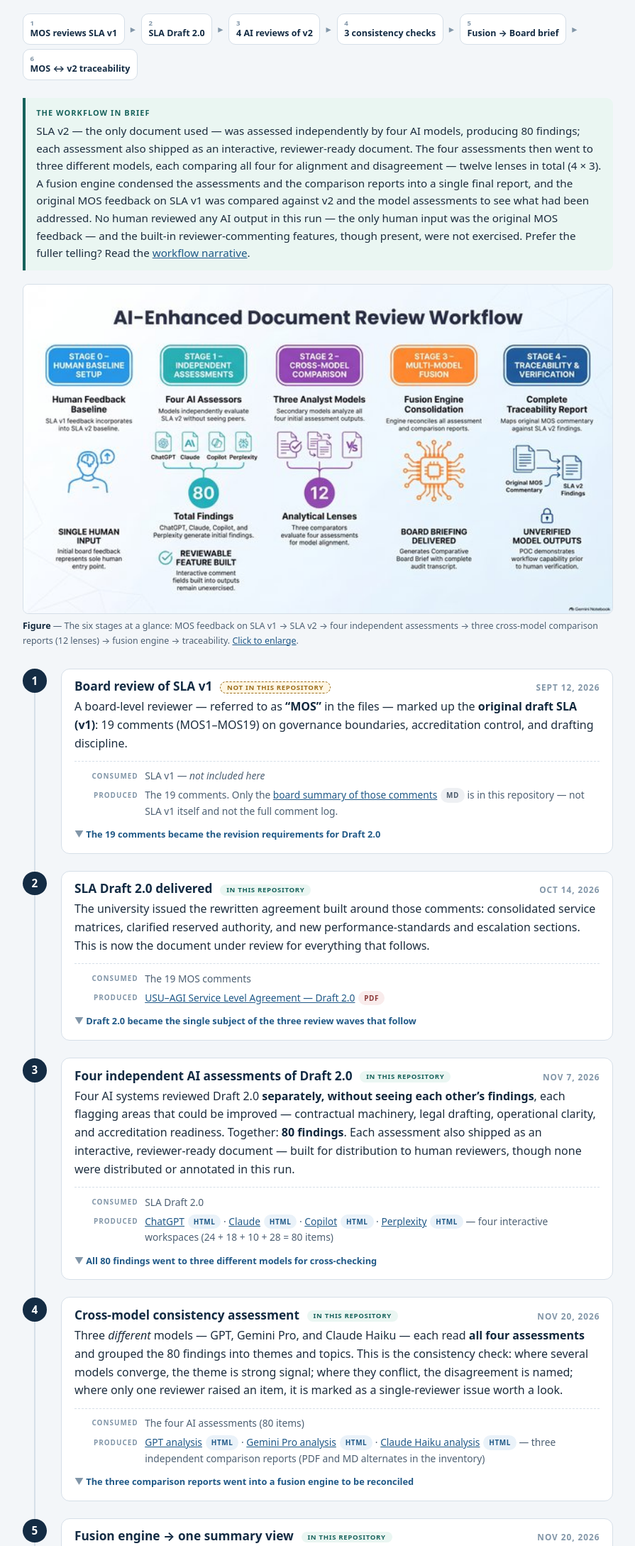
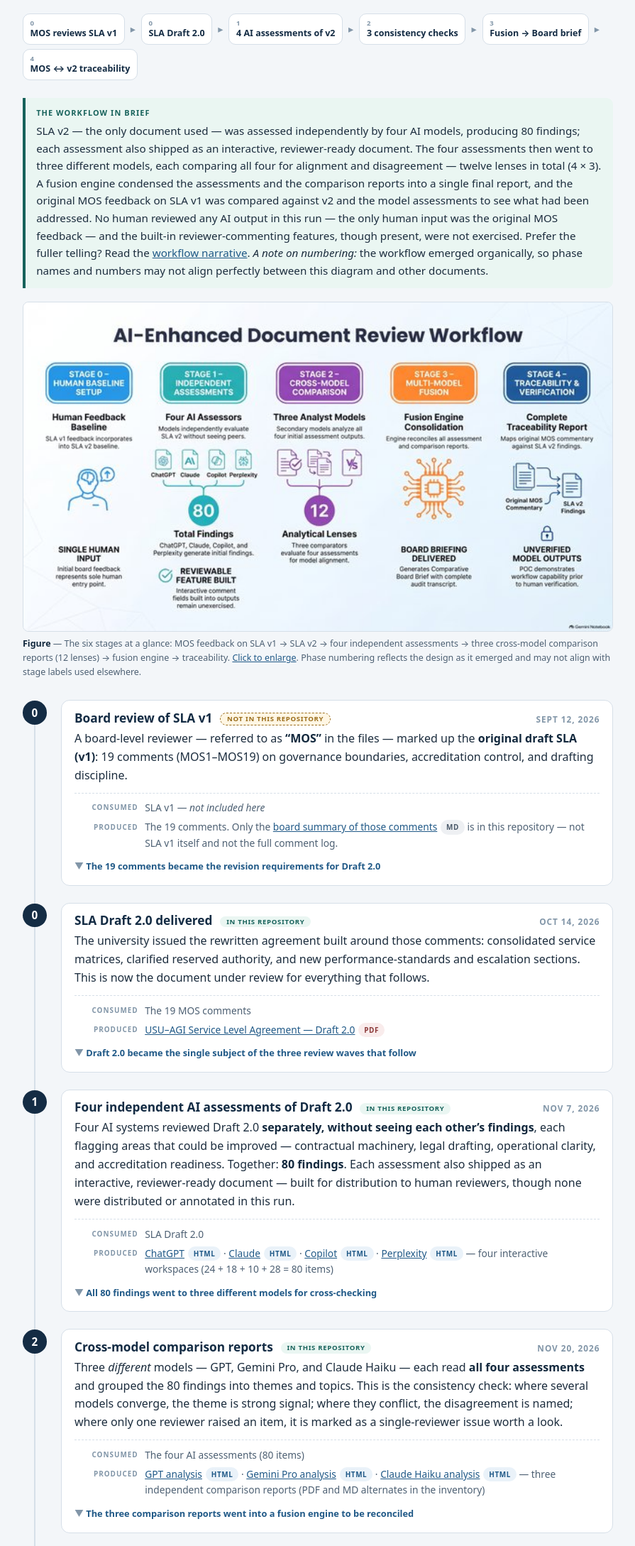
Before and after one commit to toddwmac/sla-review-poc, a plain HTML site: page Review-Process-Roadmap.html in a window 1280 px wide. Shown: the part 340-2518 px from the top of the page at 71% size, without its empty margins (192-1087 px from the left). Drawn offline with Linux system fonts and the light colour scheme.

Commit message:
Roadmap stage icons renumbered 0,0,1,2,3,4 to match graphic; emergent-design numbering caveats added to workflow brief, figure captions, and lightbox bars

```diff
--- a/Review-Process-Roadmap.html
+++ b/Review-Process-Roadmap.html
@@ -129,12 +129,12 @@
   </div>
 
   <nav class="pipe" aria-label="Stage overview">
-    <div><span class="st">1</span><b>MOS reviews SLA v1</b></div><span class="arr">▸</span>
-    <div><span class="st">2</span><b>SLA Draft 2.0</b></div><span class="arr">▸</span>
-    <div><span class="st">3</span><b>4 AI reviews of v2</b></div><span class="arr">▸</span>
-    <div><span class="st">4</span><b>3 consistency checks</b></div><span class="arr">▸</span>
-    <div><span class="st">5</span><b>Fusion → Board brief</b></div><span class="arr">▸</span>
-    <div><span class="st">6</span><b>MOS ↔ v2 traceability</b></div>
+    <div><span class="st">0</span><b>MOS reviews SLA v1</b></div><span class="arr">▸</span>
+    <div><span class="st">0</span><b>SLA Draft 2.0</b></div><span class="arr">▸</span>
+    <div><span class="st">1</span><b>4 AI assessments of v2</b></div><span class="arr">▸</span>
+    <div><span class="st">2</span><b>3 consistency checks</b></div><span class="arr">▸</span>
+    <div><span class="st">3</span><b>Fusion → Board brief</b></div><span class="arr">▸</span>
+    <div><span class="st">4</span><b>MOS ↔ v2 traceability</b></div>
   </nav>
 
   <div class="callout">
@@ -147,18 +147,20 @@
     compared against v2 and the model assessments to see what had been addressed. No human reviewed
     any AI output in this run — the only human input was the original MOS feedback — and the
     built-in reviewer-commenting features, though present, were not exercised. Prefer the fuller
-    telling? Read the <a href="Workflow-Narrative.html">workflow narrative</a>.
+    telling? Read the <a href="Workflow-Narrative.html">workflow narrative</a>. <em>A note on
+    numbering:</em> the workflow emerged organically, so phase names and numbers may not align
+    perfectly between this diagram and other documents.
   </div>
 
   <figure class="wffig">
     <a class="wflink" href="#wfbox" title="Click to enlarge"><img src="AI-Enhanced_Document_Review_Workflow.mini.jpg" alt="Diagram of the AI-enhanced, multi-participant document review and assessment workflow" loading="lazy"></a>
-    <figcaption><strong>Figure</strong> — The six stages at a glance: MOS feedback on SLA v1 → SLA v2 → four independent assessments → three cross-model comparison reports (12 lenses) → fusion engine → traceability. <a href="#wfbox">Click to enlarge</a>.</figcaption>
+    <figcaption><strong>Figure</strong> — The six stages at a glance: MOS feedback on SLA v1 → SLA v2 → four independent assessments → three cross-model comparison reports (12 lenses) → fusion engine → traceability. <a href="#wfbox">Click to enlarge</a>. Phase numbering reflects the design as it emerged and may not align with stage labels used elsewhere.</figcaption>
   </figure>
   <div class="wflbox" id="wfbox">
     <a class="wflclose" href="#" aria-label="Close">&#215;</a>
     <img src="AI-Enhanced_Document_Review_Workflow.view.jpg" alt="Enlarged diagram of the AI-enhanced review workflow">
     <div class="wflbar">
-      <span>AI-enhanced, multi-participant document review &amp; assessment workflow</span>
+      <span>AI-enhanced, multi-participant document review &amp; assessment workflow · phase names/numbers may be misaligned across documents (emergent design)</span>
       <a href="AI-Enhanced_Document_Review_Workflow.png" download>Download full resolution (PNG)</a>
       <a href="#">Close</a>
     </div>
@@ -168,7 +170,7 @@
 
     <!-- STAGE 1 -->
     <div class="stage" id="s1">
-      <div class="snum">1</div>
+      <div class="snum">0</div>
       <div class="sbody">
         <div class="shead">
           <h3>Board review of SLA v1 <span class="tag ext">not in this repository</span></h3>
@@ -187,7 +189,7 @@
 
     <!-- STAGE 2 -->
     <div class="stage" id="s2">
-      <div class="snum">2</div>
+      <div class="snum">0</div>
       <div class="sbody">
         <div class="shead">
           <h3>SLA Draft 2.0 delivered <span class="tag in">in this repository</span></h3>
@@ -206,7 +208,7 @@
 
     <!-- STAGE 3 -->
     <div class="stage" id="s3">
-      <div class="snum">3</div>
+      <div class="snum">1</div>
       <div class="sbody">
         <div class="shead">
           <h3>Four independent AI assessments of Draft 2.0 <span class="tag in">in this repository</span></h3>
@@ -230,10 +232,10 @@
 
     <!-- STAGE 4 -->
     <div class="stage" id="s4">
-      <div class="snum">4</div>
+      <div class="snum">2</div>
       <div class="sbody">
         <div class="shead">
-          <h3>Cross-model consistency assessment <span class="tag in">in this repository</span></h3>
+          <h3>Cross-model comparison reports <span class="tag in">in this repository</span></h3>
           <span class="sdate">Nov 20, 2026</span>
         </div>
         <p>Three <em>different</em> models — GPT, Gemini Pro, and Claude Haiku — each read <strong>all four assessments</strong> and grouped the 80 findings into themes and topics. This is the consistency
@@ -254,7 +256,7 @@
 
     <!-- STAGE 5 -->
     <div class="stage" id="s5">
-      <div class="snum">5</div>
+      <div class="snum">3</div>
       <div class="sbody">
         <div class="shead">
           <h3>Fusion engine → one summary view <span class="tag in">in this repository</span></h3>
@@ -278,7 +280,7 @@
 
     <!-- STAGE 6 -->
     <div class="stage" id="s6">
-      <div class="snum">6</div>
+      <div class="snum">4</div>
       <div class="sbody">
         <div class="shead">
           <h3>MOS feedback ↔ v2 traceability <span class="tag in">in this repository</span></h3>
@@ -304,12 +306,12 @@
   <table class="docmap">
     <thead><tr><th style="width:6%">Stage</th><th style="width:15%">Date</th><th style="width:8%">Made by</th><th style="width:34%">Produced</th><th>Where it lives</th></tr></thead>
     <tbody>
-      <tr><td><span class="sn">1</span></td><td>Sept 12, 2026</td><td>Board reviewer (MOS)</td><td>19 comments on SLA v1 (only the board summary is included)</td><td><a href="USU_original_SLA_Comments_Board_Summary.Claud.md">Board summary<span class="fmt md">MD</span></a></td></tr>
-      <tr><td><span class="sn">2</span></td><td>Oct 14, 2026</td><td>USU / AGI</td><td>SLA Draft 2.0 — the revised agreement</td><td><a href="USU_AGI_SLA_Revised_2026_BOT%20Review.pdf">SLA Draft 2.0<span class="fmt pdf">PDF</span></a></td></tr>
-      <tr><td><span class="sn">3</span></td><td>Nov 7, 2026</td><td>ChatGPT · Claude · Copilot · Perplexity</td><td>Four independent reviews — 80 improvement findings</td><td><a href="USU_AGI_SLA_Governance_Review_ChatGPT.html">ChatGPT</a> · <a href="USU%E2%80%93AGI%20SLA%20Draft%202.0_%20Review_Suggestions_Claude.html">Claude</a> · <a href="USU%E2%80%93AGI%20SLA%20Draft%202.0_%20Review_Suggestions_Copilot.html">Copilot</a> · <a href="USU%E2%80%93AGI%20SLA%20Review%20Studio_Perplexity.html">Perplexity</a><span class="fmt html">HTML</span></td></tr>
-      <tr><td><span class="sn">4</span></td><td>Nov 20, 2026</td><td>GPT · Gemini Pro · Claude Haiku</td><td>Three cross-model comparison reports on all 80 findings</td><td><a href="GPT-Analysis-of-all-reviews.html">GPT</a> · <a href="Gemini-Analysis-of-all-reviews.html">Gemini</a> · <a href="Haiku-Analysis-of-all-reviews.html">Haiku</a><span class="fmt html">HTML</span></td></tr>
-      <tr><td><span class="sn">5</span></td><td>Nov 20, 2026</td><td>Fusion engine (same three models)</td><td>Reconciled summary — Final Comparative Board Brief</td><td><a href="Fusion-GPT-Claude-Haiku-Gemini-Pro.pdf">Transcript<span class="fmt pdf">PDF</span></a> · <a href="Fusion-GPT-Haiku-Gemini.HTML">Board brief<span class="fmt html">HTML</span></a></td></tr>
-      <tr><td><span class="sn">6</span></td><td>Nov 20, 2026</td><td>Review team</td><td>MOS ↔ v2 traceability report (Draft 1)</td><td><a href="MOS-Feedback_vs_Draft2_vs_AI-Reviews_Comparison_DRAFT-1.html">Traceability report<span class="fmt html">HTML</span></a></td></tr>
+      <tr><td><span class="sn">0</span></td><td>Sept 12, 2026</td><td>Board reviewer (MOS)</td><td>19 comments on SLA v1 (only the board summary is included)</td><td><a href="USU_original_SLA_Comments_Board_Summary.Claud.md">Board summary<span class="fmt md">MD</span></a></td></tr>
+      <tr><td><span class="sn">0</span></td><td>Oct 14, 2026</td><td>USU / AGI</td><td>SLA Draft 2.0 — the revised agreement</td><td><a href="USU_AGI_SLA_Revised_2026_BOT%20Review.pdf">SLA Draft 2.0<span class="fmt pdf">PDF</span></a></td></tr>
+      <tr><td><span class="sn">1</span></td><td>Nov 7, 2026</td><td>ChatGPT · Claude · Copilot · Perplexity</td><td>Four independent assessments — 80 improvement findings</td><td><a href="USU_AGI_SLA_Governance_Review_ChatGPT.html">ChatGPT</a> · <a href="USU%E2%80%93AGI%20SLA%20Draft%202.0_%20Review_Suggestions_Claude.html">Claude</a> · <a href="USU%E2%80%93AGI%20SLA%20Draft%202.0_%20Review_Suggestions_Copilot.html">Copilot</a> · <a href="USU%E2%80%93AGI%20SLA%20Review%20Studio_Perplexity.html">Perplexity</a><span class="fmt html">HTML</span></td></tr>
+      <tr><td><span class="sn">2</span></td><td>Nov 20, 2026</td><td>GPT · Gemini Pro · Claude Haiku</td><td>Three cross-model comparison reports on all 80 findings</td><td><a href="GPT-Analysis-of-all-reviews.html">GPT</a> · <a href="Gemini-Analysis-of-all-reviews.html">Gemini</a> · <a href="Haiku-Analysis-of-all-reviews.html">Haiku</a><span class="fmt html">HTML</span></td></tr>
+      <tr><td><span class="sn">3</span></td><td>Nov 20, 2026</td><td>Fusion engine (same three models)</td><td>Reconciled summary — Final Comparative Board Brief</td><td><a href="Fusion-GPT-Claude-Haiku-Gemini-Pro.pdf">Transcript<span class="fmt pdf">PDF</span></a> · <a href="Fusion-GPT-Haiku-Gemini.HTML">Board brief<span class="fmt html">HTML</span></a></td></tr>
+      <tr><td><span class="sn">4</span></td><td>Nov 20, 2026</td><td>Review team</td><td>MOS ↔ v2 traceability report (Draft 1)</td><td><a href="MOS-Feedback_vs_Draft2_vs_AI-Reviews_Comparison_DRAFT-1.html">Traceability report<span class="fmt html">HTML</span></a></td></tr>
     </tbody>
   </table>
 
```
Also changed, not shown: Workflow-Narrative.html (+2 -2 lines), index.html (+3 -2 lines).
